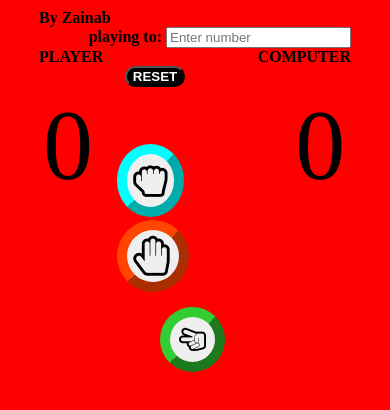
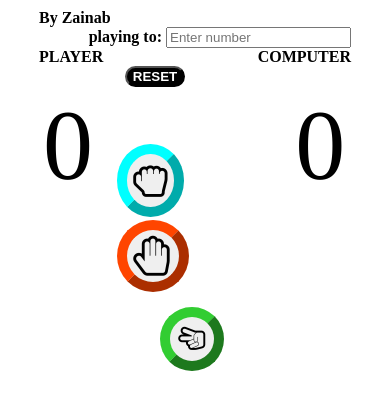
Before and after one commit to zainab-kassim/rock-paper-scissors, a plain HTML site: page index.html in a window 390 px wide. Shown: the part 100-510 px from the top of the page. Drawn offline with Linux system fonts and the light colour scheme.

Commit message:
Update index.css

```diff
--- a/index.css
+++ b/index.css
@@ -111,9 +111,6 @@ P{
     font-weight: bold;
 }
 @media only screen and (max-width: 550px) {
-    body{
-        background-color: red;
-    }
     #rock{
         font-size: 40px;
     }
@@ -127,7 +124,7 @@ P{
         margin: 3% 40%;
     } */
     #s{
-        padding:13%
+        padding:12%
     }
     #r{
         margin-bottom: 2%;
```
